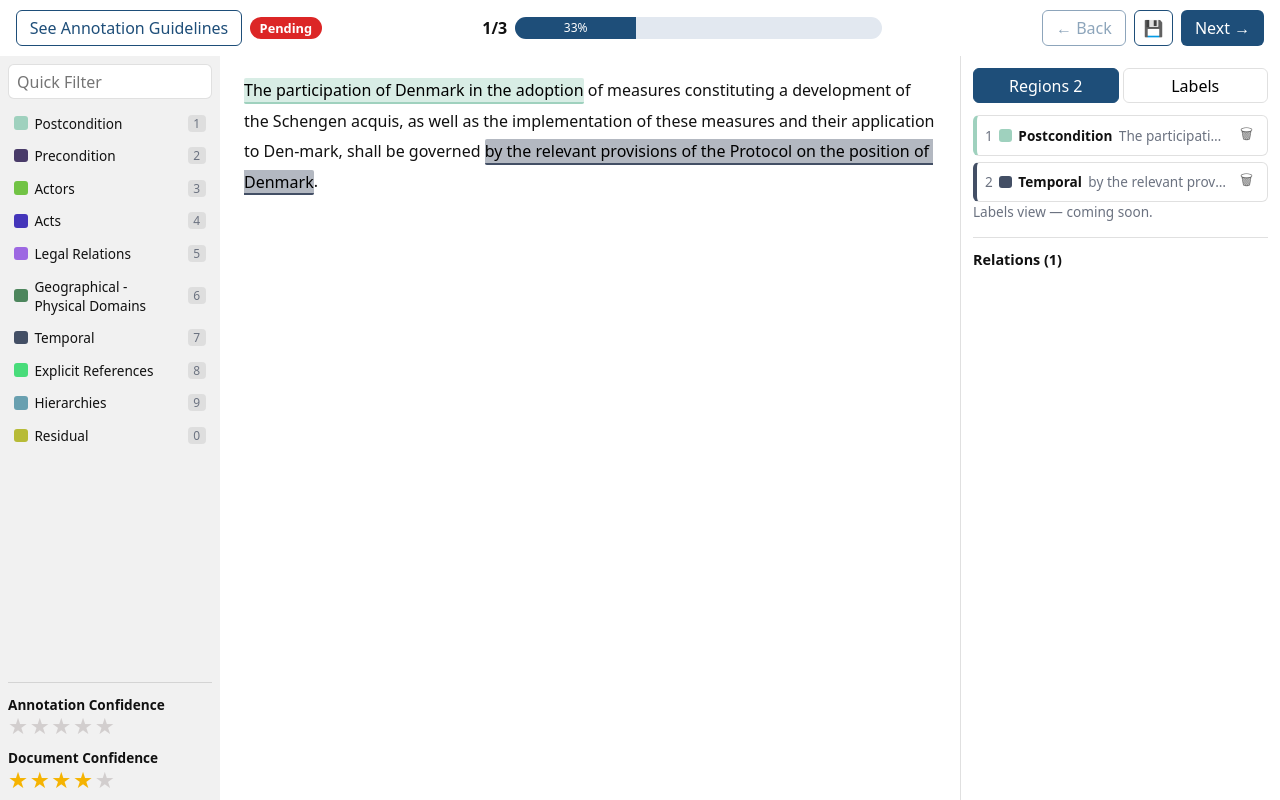
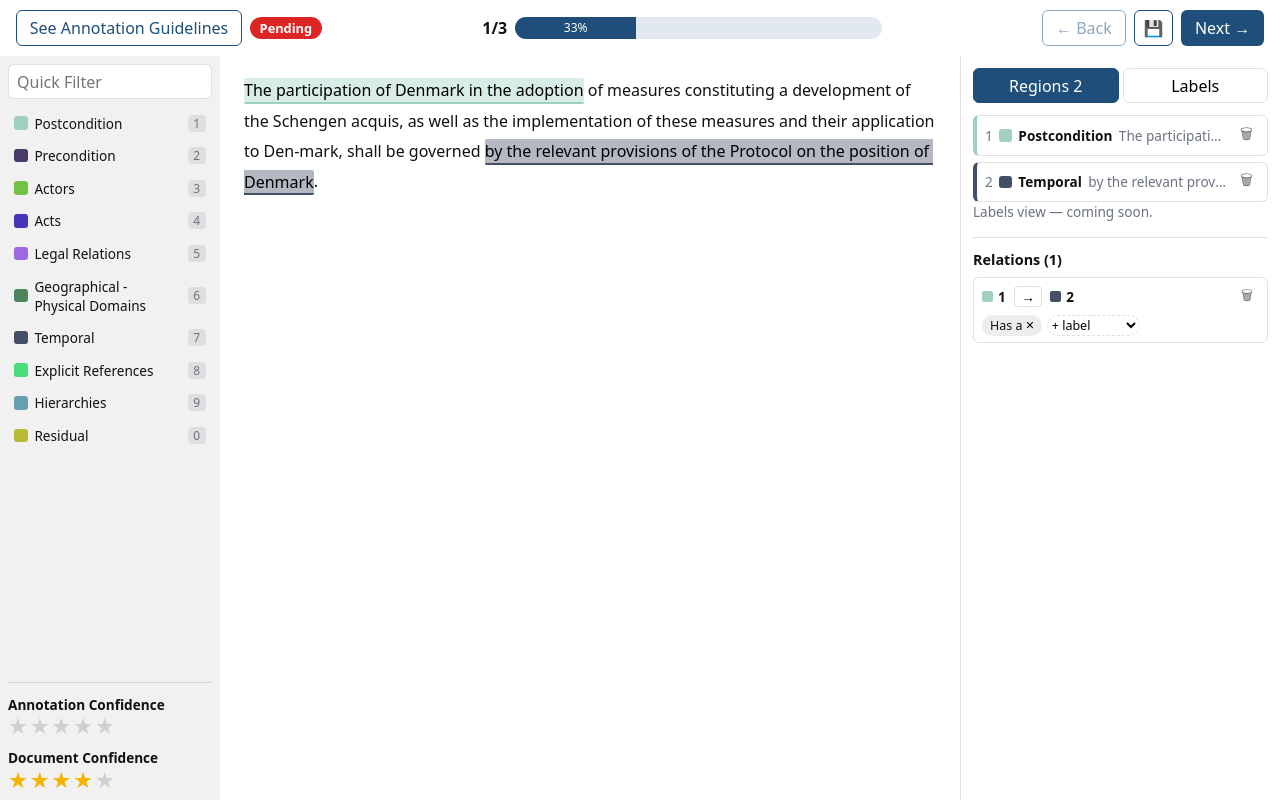
Before and after one commit to shashankmc/vue-legal-annotation-kit, a Vue app: page / in a window 1280 px wide. Built offline with nearby package versions, Linux system fonts and the light colour scheme.

Commit message:
feat: render and edit relations (direction, labels, delete)

```diff
--- a/src/components/InspectorPane.vue
+++ b/src/components/InspectorPane.vue
@@ -1,6 +1,7 @@
 <script setup lang="ts">
 import { ref } from "vue";
-import type { Annotation } from "../types";
+import type { Annotation, RelationDirection } from "../types";
+import RelationList from "./RelationList.vue";
 
 // Right column: inspector. Lists the current annotations (Regions / Relations),
 // lets the annotator select or delete a region. Linking comes later.
@@ -15,12 +16,12 @@ const emit = defineEmits<{
   select: [id: number];
   remove: [id: number];
   link: [id: number];
+  "remove-relation": [from: number, to: number];
+  "set-relation-direction": [from: number, to: number, direction: RelationDirection];
+  "set-relation-labels": [from: number, to: number, labels: string[]];
 }>();
 
 const tab = ref<"regions" | "labels">("regions");
-
-const relationCount = (anns: Annotation[]) =>
-  anns.reduce((sum, a) => sum + a.relations.length, 0);
 </script>
 
 <template>
@@ -66,9 +67,13 @@ const relationCount = (anns: Annotation[]) =>
 
     <div v-else class="labels-tab">Labels view — coming soon.</div>
 
-    <div class="relations">
-      <h4 class="relations__title">Relations ({{ relationCount(annotations) }})</h4>
-    </div>
+    <RelationList
+      :annotations="annotations"
+      :colors="colors"
+      @remove="(from, to) => emit('remove-relation', from, to)"
+      @set-direction="(from, to, dir) => emit('set-relation-direction', from, to, dir)"
+      @set-labels="(from, to, labels) => emit('set-relation-labels', from, to, labels)"
+    />
   </aside>
 </template>
 
@@ -169,13 +174,4 @@ const relationCount = (anns: Annotation[]) =>
   color: var(--lak-muted);
   font-size: 0.85rem;
 }
-.relations {
-  margin-top: 1rem;
-  padding-top: 0.75rem;
-  border-top: 1px solid var(--lak-border);
-}
-.relations__title {
-  margin: 0;
-  font-size: 0.9rem;
-}
 </style>
--- /dev/null
+++ b/src/components/RelationList.vue
@@ -0,0 +1,208 @@
+<script setup lang="ts">
+import { computed } from "vue";
+import type { Annotation, RelationDirection } from "../types";
+import { RELATION_LABELS } from "../types";
+
+// Flat, editable view of every relation across the annotations: direction,
+// labels and deletion. Reads annotations to resolve region numbers/colours.
+const props = defineProps<{
+  annotations: Annotation[];
+  colors: Record<string, string>;
+}>();
+
+const emit = defineEmits<{
+  remove: [from: number, to: number];
+  "set-direction": [from: number, to: number, direction: RelationDirection];
+  "set-labels": [from: number, to: number, labels: string[]];
+}>();
+
+interface Row {
+  from: number;
+  to: number;
+  direction: RelationDirection;
+  labels: string[];
+}
+
+const meta = computed(() => {
+  const map = new Map<number, { number: number; color: string }>();
+  props.annotations.forEach((a, i) =>
+    map.set(a.id, { number: i + 1, color: props.colors[a.label] }),
+  );
+  return map;
+});
+
+const rows = computed<Row[]>(() =>
+  props.annotations.flatMap((a) =>
+    a.relations.map((r) => ({
+      from: a.id,
+      to: r.to,
+      direction: r.direction,
+      labels: r.labels,
+    })),
+  ),
+);
+
+const ARROWS: Record<RelationDirection, string> = {
+  right: "→",
+  left: "←",
+  bi: "↔",
+};
+const nextDirection = (d: RelationDirection): RelationDirection =>
+  d === "right" ? "left" : d === "left" ? "bi" : "right";
+
+const available = (labels: string[]) =>
+  RELATION_LABELS.filter((l) => !labels.includes(l));
+
+const addLabel = (row: Row, label: string) => {
+  if (label) emit("set-labels", row.from, row.to, [...row.labels, label]);
+};
+const removeLabel = (row: Row, label: string) =>
+  emit(
+    "set-labels",
+    row.from,
+    row.to,
+    row.labels.filter((l) => l !== label),
+  );
+</script>
+
+<template>
+  <div class="relations">
+    <h4 class="relations__title">Relations ({{ rows.length }})</h4>
+
+    <ul class="rel-list">
+      <li v-for="(row, i) in rows" :key="i" class="rel">
+        <div class="rel__ends">
+          <span class="rel__end">
+            <span class="rel__swatch" :style="{ background: meta.get(row.from)?.color }" />
+            {{ meta.get(row.from)?.number }}
+          </span>
+          <button
+            class="rel__dir"
+            title="Change direction"
+            @click="emit('set-direction', row.from, row.to, nextDirection(row.direction))"
+          >
+            {{ ARROWS[row.direction] }}
+          </button>
+          <span class="rel__end">
+            <span class="rel__swatch" :style="{ background: meta.get(row.to)?.color }" />
+            {{ meta.get(row.to)?.number }}
+          </span>
+          <button class="rel__del" title="Delete relation" @click="emit('remove', row.from, row.to)">
+            🗑
+          </button>
+        </div>
+
+        <div class="rel__labels">
+          <span v-for="l in row.labels" :key="l" class="chip">
+            {{ l }}
+            <button class="chip__x" @click="removeLabel(row, l)">×</button>
+          </span>
+          <select
+            class="rel__add"
+            value=""
+            @change="addLabel(row, ($event.target as HTMLSelectElement).value)"
+          >
+            <option value="">+ label</option>
+            <option v-for="l in available(row.labels)" :key="l" :value="l">{{ l }}</option>
+          </select>
+        </div>
+      </li>
+      <li v-if="!rows.length" class="rel-list__empty">No relations yet.</li>
+    </ul>
+  </div>
+</template>
+
+<style scoped>
+.relations {
+  margin-top: 1rem;
+  padding-top: 0.75rem;
+  border-top: 1px solid var(--lak-border);
+}
+.relations__title {
+  margin: 0 0 0.5rem;
+  font-size: 0.9rem;
+}
+.rel-list {
+  list-style: none;
+  margin: 0;
+  padding: 0;
+  display: flex;
+  flex-direction: column;
+  gap: 0.5rem;
+}
+.rel {
+  border: 1px solid var(--lak-border);
+  border-radius: 6px;
+  padding: 0.4rem 0.5rem;
+  font-size: 0.85rem;
+}
+.rel__ends {
+  display: flex;
+  align-items: center;
+  gap: 0.5rem;
+}
+.rel__end {
+  display: inline-flex;
+  align-items: center;
+  gap: 0.3rem;
+  font-weight: 600;
+}
+.rel__swatch {
+  width: 0.7rem;
+  height: 0.7rem;
+  border-radius: 2px;
+}
+.rel__dir {
+  font: inherit;
+  cursor: pointer;
+  border: 1px solid var(--lak-border);
+  background: transparent;
+  border-radius: 4px;
+  padding: 0 0.4rem;
+}
+.rel__del {
+  margin-left: auto;
+  background: none;
+  border: none;
+  cursor: pointer;
+  opacity: 0.6;
+}
+.rel__del:hover {
+  opacity: 1;
+}
+.rel__labels {
+  display: flex;
+  flex-wrap: wrap;
+  gap: 0.3rem;
+  margin-top: 0.4rem;
+}
+.chip {
+  display: inline-flex;
+  align-items: center;
+  gap: 0.2rem;
+  background: rgba(0, 0, 0, 0.07);
+  border-radius: 999px;
+  padding: 0.05rem 0.5rem;
+  font-size: 0.78rem;
+}
+.chip__x {
+  background: none;
+  border: none;
+  cursor: pointer;
+  font-size: 0.9rem;
+  line-height: 1;
+  padding: 0;
+}
+.rel__add {
+  font: inherit;
+  font-size: 0.78rem;
+  border: 1px dashed var(--lak-border);
+  border-radius: 999px;
+  background: transparent;
+  cursor: pointer;
+}
+.rel-list__empty {
+  color: var(--lak-muted);
+  font-size: 0.85rem;
+}
+</style>
```
